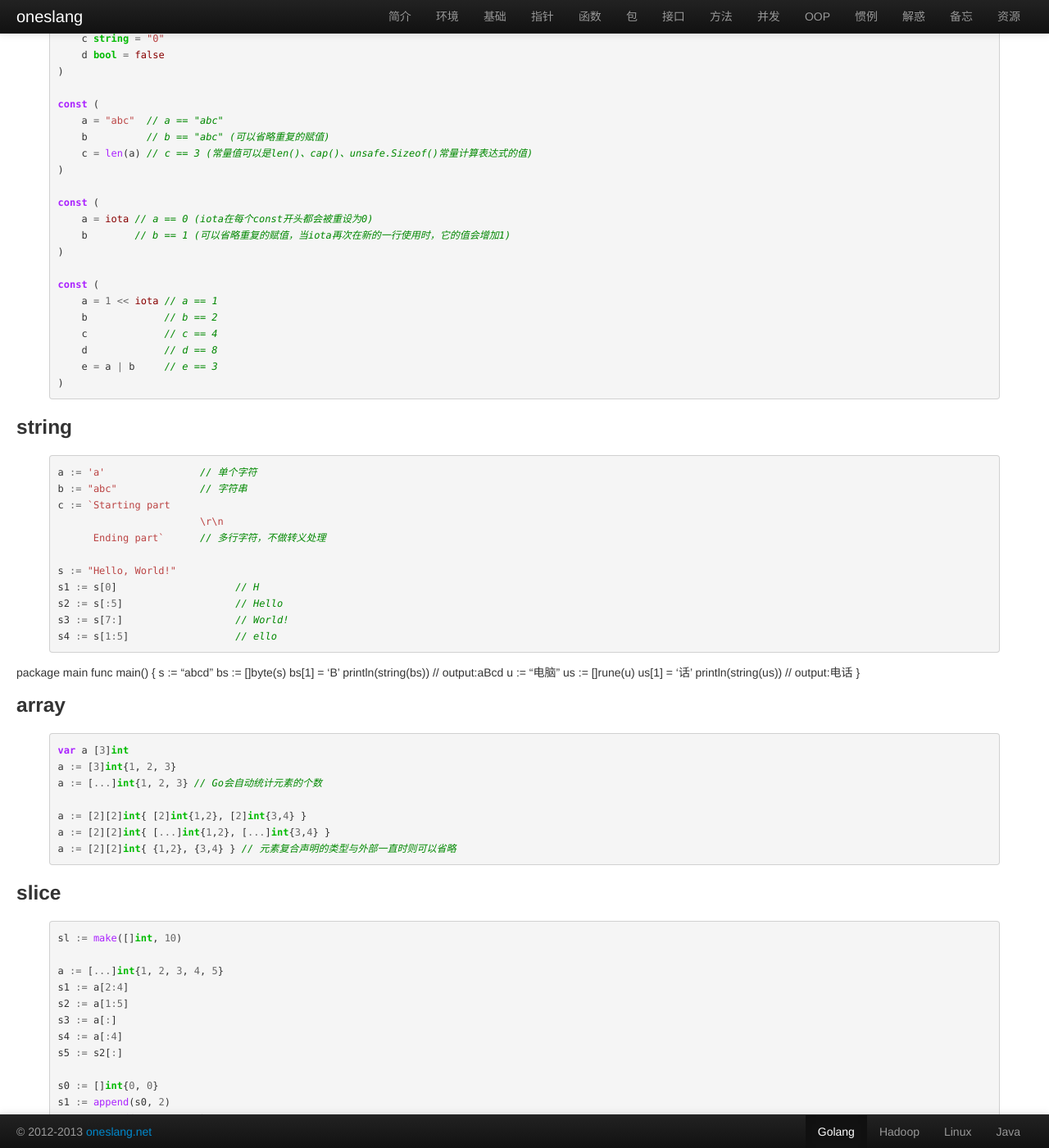
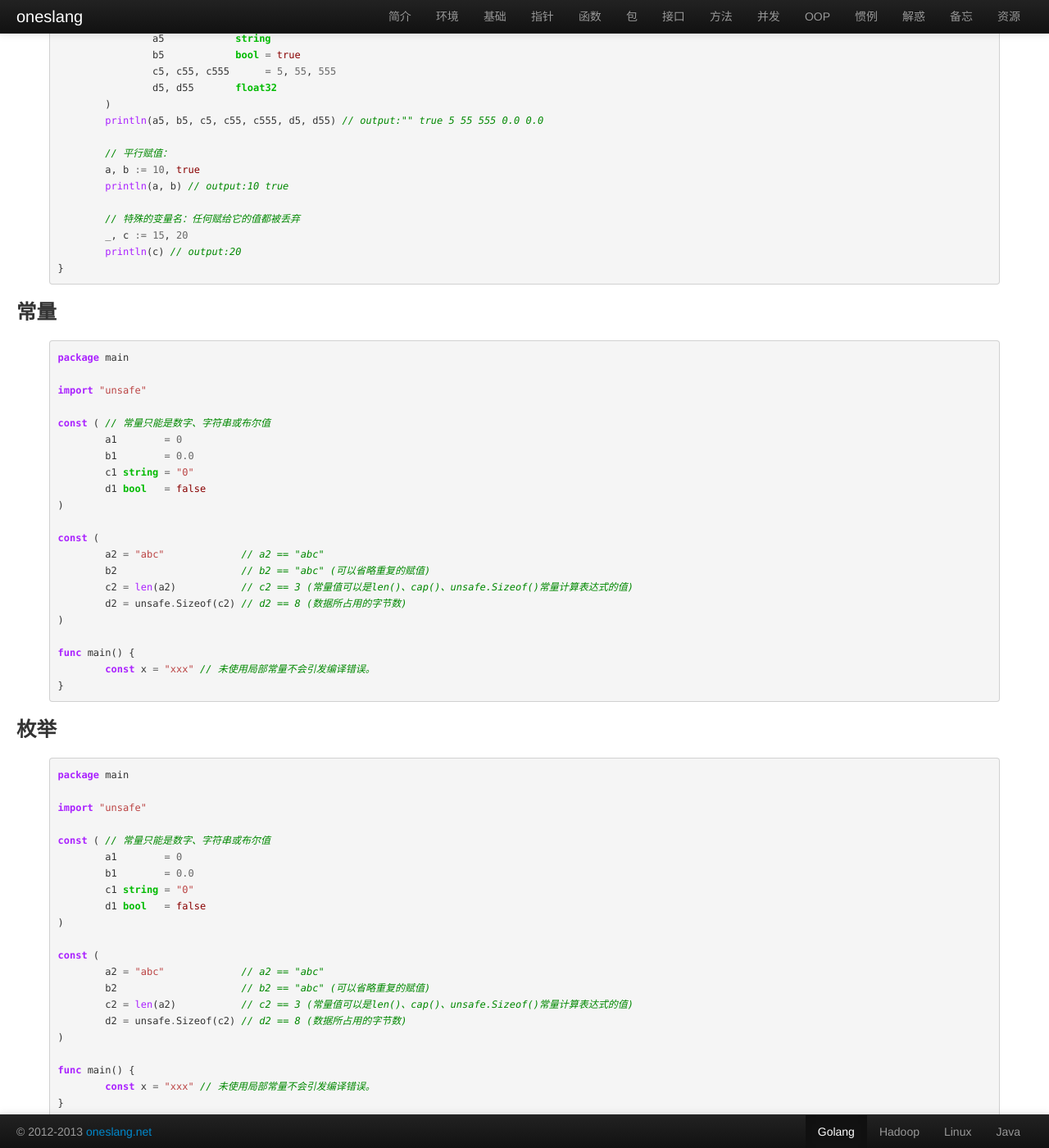
Before and after one commit to oneslang/oneslang.net, a Jekyll site: the page built from golang/basic.md, in a window 1280 px wide and 1400 px high, scrolled down 2505 px. Shown: the whole window at 82% size. Built offline with Jekyll 4.4.1, drawn with Linux system fonts in a browser that asks for light colours; some of the changed text lies outside the part shown.

Commit message:
修改变量介绍

```diff
--- a/golang/basic.md
+++ b/golang/basic.md
@@ -60,6 +60,28 @@ struct    元素零值对应类型的零值
 // complex*:complex64,complex128
 {% endhighlight %}
 
+### Hello World
+{% highlight go %}
+/*
+ 源代码必须以package <name>开头
+ 可执行文件必须是package main
+*/
+package main
+
+// 将fmt包加入main，不是main的其他包都被称为库
+import "fmt"
+
+// 当Go程序在执行的时候，首先调用的函数是main.main()
+func main() {
+	/*
+		fmt包的函数打印字符串到屏幕
+		字符串用双引号
+		并且可以包含非ASCII的字符，这里使用了中文
+	*/
+	fmt.Println("Hello, 世界") // output:Hello, 世界
+}
+{% endhighlight %}
+
 ### 变量
 {% highlight go %}
 package main
@@ -93,7 +115,7 @@ func main() {
 	d4 := 44.4
 	println(a4, b4, c4, d4) // output:"str4" true 44 44.4
 
-	// 多个变量声明：
+	// 多个变量声明赋值：
 	var (
 		a5            string
 		b5            bool = true
@@ -114,31 +136,52 @@ func main() {
 
 ### 常量
 {% highlight go %}
+package main
+
+import "unsafe"
+
 const ( // 常量只能是数字、字符串或布尔值
-    a = 0
-    b = 0.0
-    c string = "0"
-    d bool = false
+	a1        = 0
+	b1        = 0.0
+	c1 string = "0"
+	d1 bool   = false
 )
 
 const (
-    a = "abc"  // a == "abc"
-    b          // b == "abc" (可以省略重复的赋值)
-    c = len(a) // c == 3 (常量值可以是len()、cap()、unsafe.Sizeof()常量计算表达式的值)
+	a2 = "abc"             // a2 == "abc"
+	b2                     // b2 == "abc" (可以省略重复的赋值)
+	c2 = len(a2)           // c2 == 3 (常量值可以是len()、cap()、unsafe.Sizeof()常量计算表达式的值)
+	d2 = unsafe.Sizeof(c2) // d2 == 8 (数据所占用的字节数)
+)
+
+func main() {
+	const x = "xxx" // 未使用局部常量不会引发编译错误。
+}
+{% endhighlight %}
+
+### 枚举
+{% highlight go %}
+package main
+
+import "unsafe"
+
+const ( // 常量只能是数字、字符串或布尔值
+	a1        = 0
+	b1        = 0.0
+	c1 string = "0"
+	d1 bool   = false
 )
 
 const (
-    a = iota // a == 0 (iota在每个const开头都会被重设为0)
-    b        // b == 1 (可以省略重复的赋值，当iota再次在新的一行使用时，它的值会增加1)
+	a2 = "abc"             // a2 == "abc"
+	b2                     // b2 == "abc" (可以省略重复的赋值)
+	c2 = len(a2)           // c2 == 3 (常量值可以是len()、cap()、unsafe.Sizeof()常量计算表达式的值)
+	d2 = unsafe.Sizeof(c2) // d2 == 8 (数据所占用的字节数)
 )
 
-const (
-    a = 1 << iota // a == 1
-    b             // b == 2
-    c             // c == 4
-    d             // d == 8
-    e = a | b     // e == 3
-)
+func main() {
+	const x = "xxx" // 未使用局部常量不会引发编译错误。
+}
 {% endhighlight %}
 
 ### string
```
